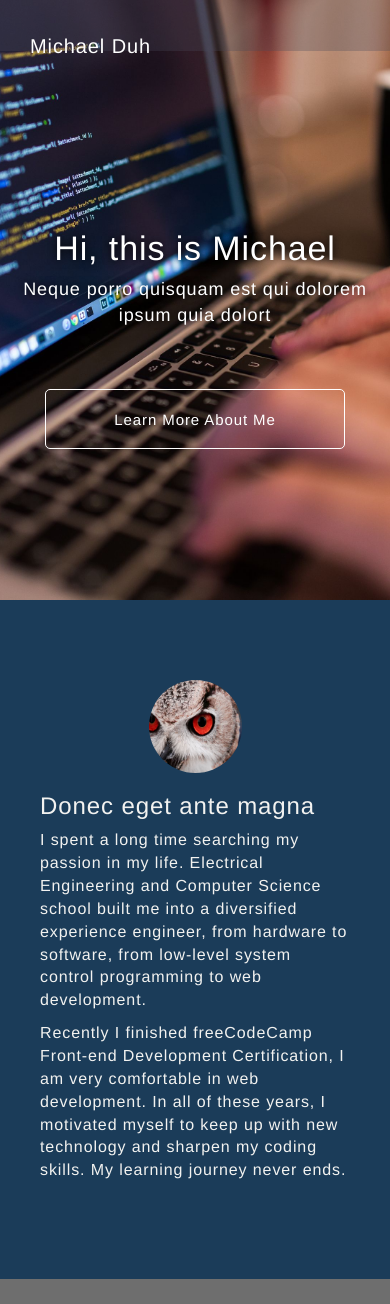
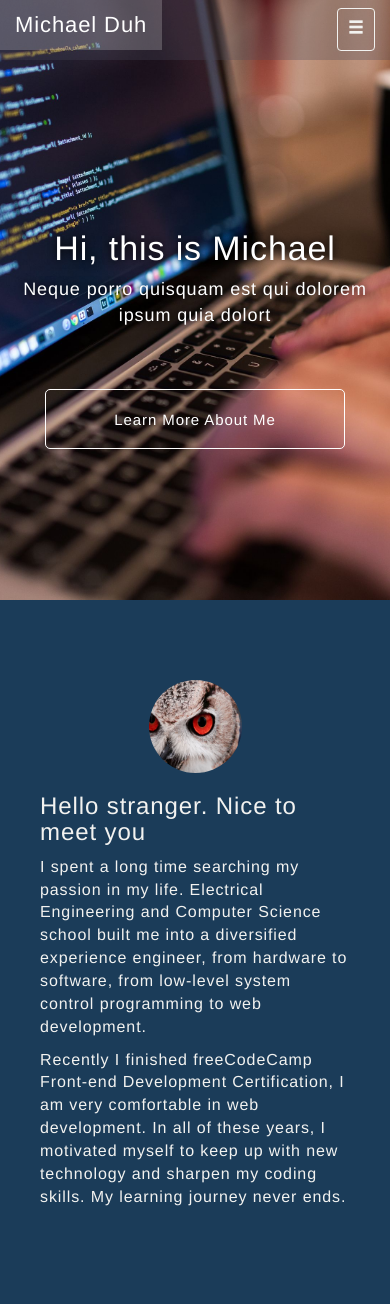
Before and after one commit to mikaeloduh/personal-website-v2, a PHP site: page /src/index.html in a window 390 px wide. Shown: the top 1304 px of the page. Run offline with PHP 8.4, Linux system fonts and the light colour scheme; grey boxes are pictures that could not be loaded.

Commit message:
bug fixed

```diff
--- a/src/css/style.css
+++ b/src/css/style.css
@@ -36,29 +36,26 @@ a {
 }
 /* header header header header header header */
 #header {
-  position: fixed;
-  top: 0;
-  left: 0;
   display: inline-block;
   width: 100%;
+  padding: 0 30px;
   background-color: RGBA(75, 74, 89, .30);
   color: inherit;
   z-index: 2;
 }
+#header .navbar-toggle {
+  border-color: RGBA(242, 242, 240, 1.00);
 
-#header .navbar-custom {
-  background-color: RGBA(75, 74, 89, .30);
-  color: inherit;
-  z-index: 2;
 }
-#header .navbar-header {
-  float: left;
-  padding-left: 30px;
+#header .icon-bar {
+  background-color: RGBA(242, 242, 240, 1.00);
 }
+#header .glyphicon-menu-hamburger {
+  color: RGBA(242, 242, 240, 1.00);
+}
+
 #header .navbar-brand {
-  padding: 8px 0;
-  line-height: 20px;
-  font-size: 20px;
+  font-size: 22px;
 }
 #header .navbar-nav {
 
@@ -75,28 +72,34 @@ a {
   float: left;
   padding-left: 30px;
 }
-#header h2 {
-  padding: 8px 0;
-  line-height: 20px;
-  font-size: 20px;
-}
+
 #header .container .navigator {
   display: inline-block;
 }
 #header a,
 #header button {
-  display: inline-block;
   background-color: inherit;
-  line-height: 15px;
-  font-size: 15px;
+
   text-decoration: none;
-  color: RGBA(255, 255, 255, 1.00);
+  color: RGBA(242, 242, 240, 1.00);
   transition: background-color .3s;
 }
 #header a:hover {
   background-color: RGBA(255,	255,	255,	0.2);
   color: white;
 }
+#header button:hover {
+  border: 1px solid white;
+  background-color: RGBA(255,	255,	255,	0.2);
+}
+
+@media (max-width: 767px) {
+  #header {
+    padding: 0;
+  }
+
+}
+/*
 @media (max-width: 363px) {
   #header .container a {
     padding: 6px 10px;
@@ -124,7 +127,7 @@ a {
     padding-right: 30px;
   }
 }
-
+*/
 /* banner banner banner banner banner banner */
 #banner {
   position: relative;
@@ -374,7 +377,7 @@ a {
 }
 
 #portfolio .item .popup {
-  display: inline-block;
+  display: none;
   position: absolute;
   top: 0px;
   left: 0px;
@@ -382,13 +385,14 @@ a {
   height: 100%;
   padding-left: 0;
   float: left;
-  color: white;
+  color: RGBA(255,	255,	255,	1);
   text-shadow: 1px 1px 10px #11bfae;
   opacity: 0;
   transition: .5s;
   /*background-color: #395160;*/
 }
 #portfolio .right:hover .popup{
+  display:inline-block;
   opacity: 1;
 }
 
@@ -401,7 +405,7 @@ a {
   display: inline-block;
   position: relative;
 
-  margin: 5px 10px 5px 0px;
+  margin: 5px 0px 5px 0px;
   padding: 0px 4px;
   color: #f2f2f0;
   background-color: #ff5200;
@@ -420,16 +424,17 @@ a {
   border-radius: 3px;
   text-decoration: none;
   color: #f2f2f0;
+  text-align: center;
 }
 
 
 
-@media (max-width: 520px) {
+@media (max-width: 560px) {
   #portfolio .item .left {
     margin: 0px 5px 0px 0px;
     width: calc(30% - 5px);
   }
-  #portfolio .item span:nth-child(1) {
+  #portfolio .item .right {
     margin: 0px 0px 0px 5px;
     width: calc(70% - 5px) ;
   }
@@ -441,6 +446,12 @@ a {
     margin-top: 15px;
     padding-bottom: 20px;
     font-size: 14px;
+  }
+
+  #portfolio .popup a {
+    margin-top: 10px;
+    width: 180px;
+
   }
 }
 
--- a/src/index.html
+++ b/src/index.html
@@ -7,15 +7,13 @@
   <meta http-equiv="Content-Language" content="zh-tw" />
   <meta http-equiv="Content-type" content="text/html; charset=utf-8" />
   <meta name="viewport" content="width=device-width, initial-scale=1, maximum-scale=1, user-scalable=no, minimal-ui" />
-
   <title>Personal Website v2</title>
 
-  <link href="css/bootstrap-3.3.7/bootstrap.min.css" rel="stylesheet" />
+  <!--<link href="css/bootstrap-3.3.7/bootstrap.min.css" rel="stylesheet" />-->
   <link href="https://fonts.googleapis.com/css?family=Roboto|Source+Sans+Pro" rel="stylesheet">
-  <link href="https://maxcdn.bootstrapcdn.com/font-awesome/4.7.0/css/font-awesome.min.css" rel="stylesheet" />
-  <!--<link href="https://cdnjs.cloudflare.com/ajax/libs/twitter-bootstrap/4.0.0-alpha.6/css/bootstrap.min.css" rel="stylesheet" />-->
+  <link href="https://maxcdn.bootstrapcdn.com/bootstrap/3.3.7/css/bootstrap.min.css" rel="stylesheet" />
+  <link href="https://maxcdn.bootstrapcdn.com/font-awesome/4.7.0/css/font-awesome.min.css" rel="stylesheet" integrity="sha384-wvfXpqpZZVQGK6TAh5PVlGOfQNHSoD2xbE+QkPxCAFlNEevoEH3Sl0sibVcOQVnN" crossorigin="anonymous">
   <link href="css/style.css" type="text/css" rel="stylesheet" />
-
 </head>
 
 
@@ -39,9 +37,13 @@
   <nav id="header" class="navbar navbar-fixed-top navbar-custom">
     <div class="container-fluid">
       <div class="navbar-header">
-      <a class="navbar-brand" href="#top"><h2>Michael Duh</h2></a>
+        <button type="button" class="navbar-toggle" data-toggle="collapse" data-target="#myNavbar">
+
+          <span class="glyphicon glyphicon-menu-hamburger"></span>
+        </button>
+        <a class="navbar-brand" href="#banner">Michael Duh</a>
       </div>
-
+      <div>
         <div class="collapse navbar-collapse" id="myNavbar">
           <ul class="nav navbar-nav navbar-right">
             <li class="active"><a href="#banner">Home</a></li>
@@ -49,6 +51,7 @@
             <li><a href="#portfolio">Portfolio</a></li>
             <li><button type="button" class="btn btn-default navbar-btn" data-toggle="modal" data-target="#sendMsgModal">Contact</button></li>
           </ul>
+        </div>
       </div>
     </div>
   </nav>
@@ -68,7 +71,7 @@
           <img src="/img/avatar.jpg" class="img-responsive img-circle" alt="avatar">
         </div>
         <div class="right col-xs-12 col-sm-8 col-md-9 col-lg-9 col-xl-6">
-          <h3>Donec eget ante magna</h3>
+          <h3>Hello stranger. Nice to meet you</h3>
           <p>I spent a long time searching my passion in my life. Electrical Engineering and Computer Science school built me into a diversified experience engineer, from hardware to software, from low-level system control programming to web development. </p>
           <p>Recently I finished freeCodeCamp Front-end Development Certification, I am very comfortable in web development. In all of these years, I motivated myself to keep up with new technology and sharpen my coding skills. My learning journey never ends.</p>
         </div>
--- a/src/js/main.js
+++ b/src/js/main.js
@@ -10,7 +10,7 @@ $(document).ready(function() {
 
   $('body').scrollspy({target: ".navbar", offset: 50});
 
-  $("#myNavbar a").on('click', function(event) {
+  $("#myNavbar a, .navbar-brand").on('click', function(event) {
     // Make sure this.hash has a value before overriding default behavior
     if (this.hash !== "") {
       // Prevent default anchor click behavior
```
Lines whose indentation alone changed are shown as unchanged.
